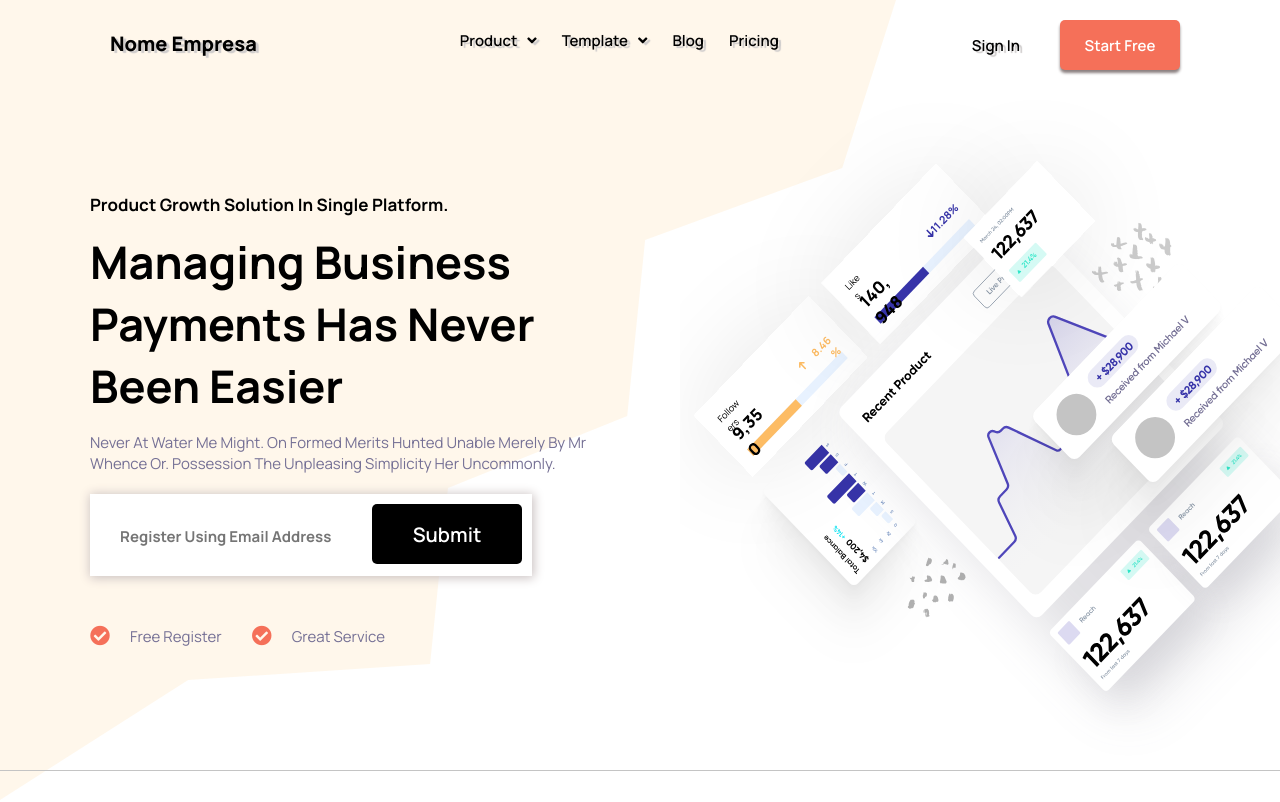
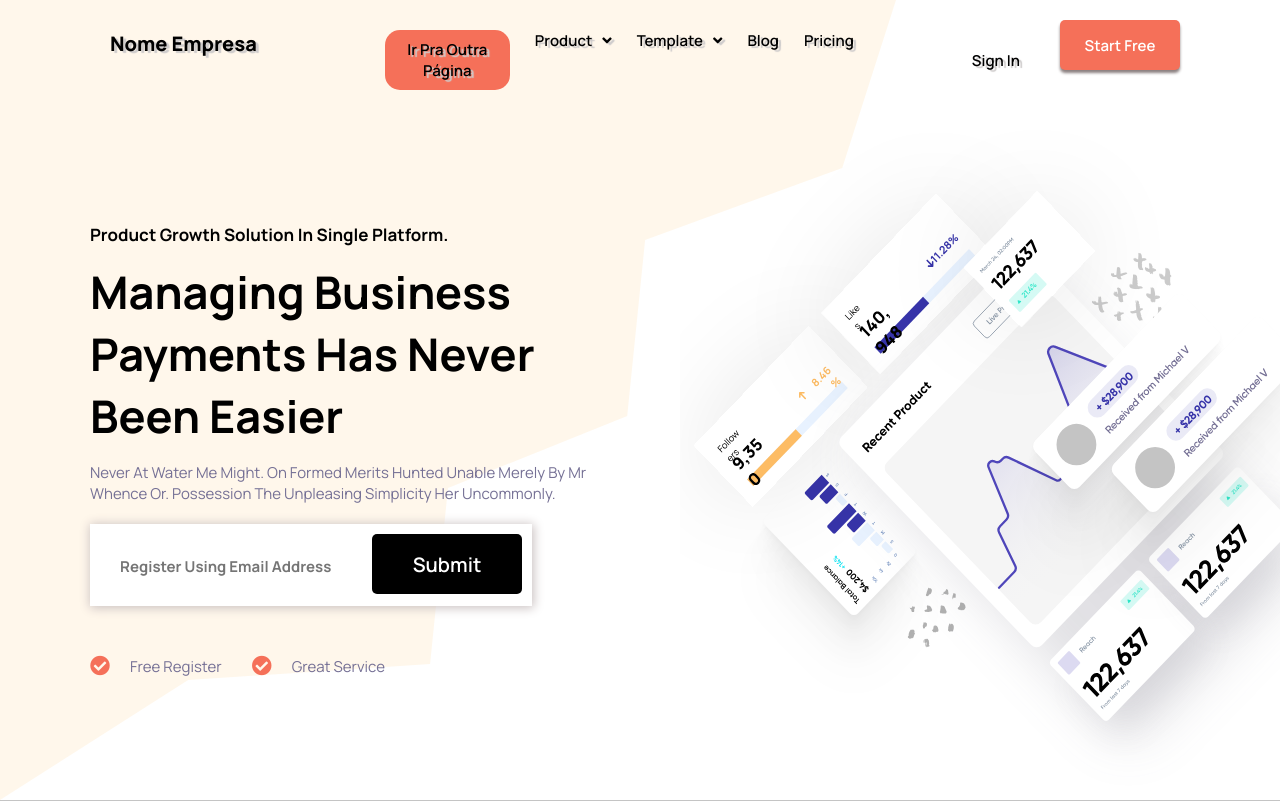
Before and after one commit to emanuelpinheirolima/Modelo-Site, a plain HTML site: page modelo 7/index.html in a window 1280 px wide. Shown: the top 802 px of the page. Drawn offline with Linux system fonts and the light colour scheme.

Commit message:
Add files via upload

```diff
--- a/modelo 7/Css/styles.css
+++ b/modelo 7/Css/styles.css
@@ -775,7 +775,7 @@ html{
     font-weight: 800;
 }
 
-.blog-container .blog-header .btn{
+.blog-container .blog-header .btn {
     width: 15rem;
     height: 4rem;
     font-size: 2rem;
@@ -785,6 +785,19 @@ html{
     text-align: center;
     border-radius: .5rem;
     line-height: 3.5rem;
+}
+
+.href{
+    display: flex;
+    background: var(--laranja);
+    text-align: center;
+    border-radius: 15px;
+    padding: 10px 20px;
+    justify-content: center;
+    align-items: center;
+    font-size: 15px;
+    width: 125px;
+    height: 60px;
 }
 
 .blog-container .blog-header .btn button{
--- a/modelo 7/index.html
+++ b/modelo 7/index.html
@@ -18,6 +18,7 @@
             <h1>Nome Empresa</h1>
 
             <div class="navbar">
+                <a href="" class="href">ir pra outra página</a>
                 <a href="#product">Product<i class="fas fa-angle-down"></i></a>
                 <a href="#template">Template<i class="fas fa-angle-down"></i></a>
                 <a href="#blog">Blog</a>
```
Also changed, not shown: modelo 7/index2.html (added).
